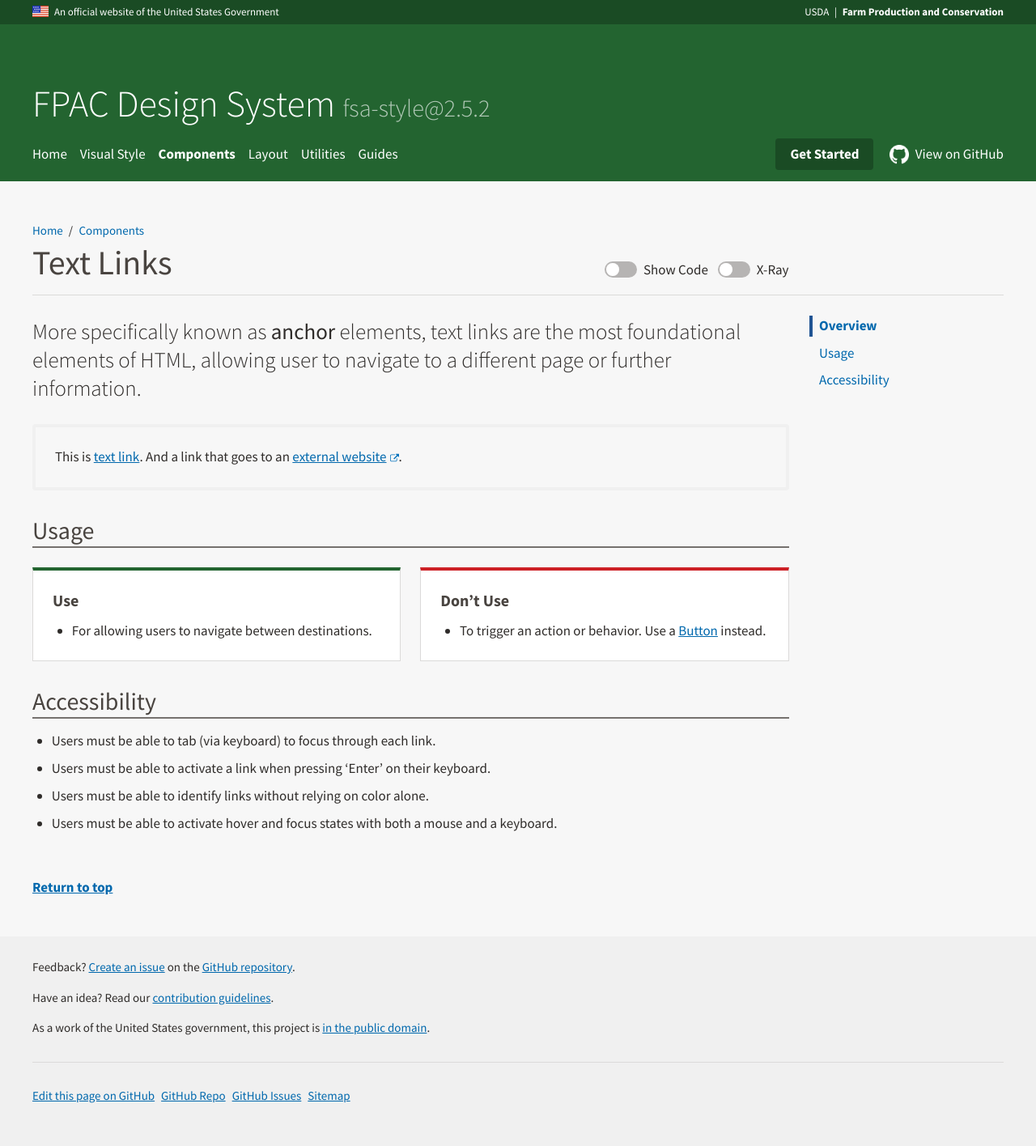
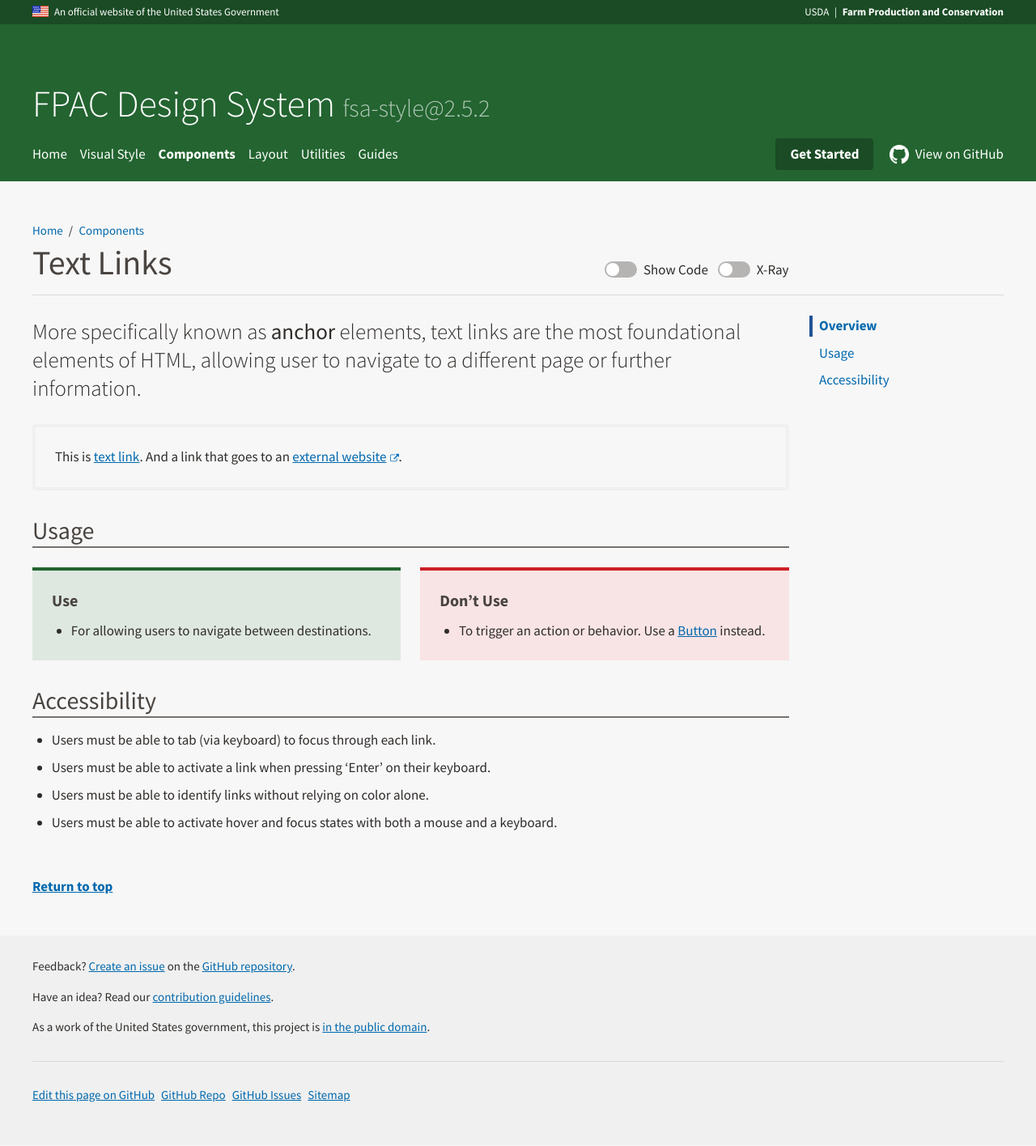
Before and after one commit to USDA-FSA/fsa-design-system, a Jekyll site: the page built from components/links/index.md, in a window 1280 px wide. Shown: the whole page at 81% size. Built offline with Jekyll 4.4.1, drawn with Linux system fonts in a browser that asks for light colours.

Commit message:
Updated Usage Do/Don't styles bg [amends #342]

```diff
--- a/_sass/components/_ds.usage.scss
+++ b/_sass/components/_ds.usage.scss
@@ -25,8 +25,7 @@
   &__item {
 
     & {
-      border: 1px solid $box-border-color;
-      border-top: $size-base solid;
+      border-top: $size-base solid $box-border-color;
       background-color: $box-bgcolor-default;
       padding: $box-padding;
       flex: 1;
@@ -35,10 +34,12 @@
 
     &--do {
       border-top-color: $color-fsa-primary;
+      background-color: $color-fsa-primary-100;
     }
 
     &--dont {
       border-top-color: $color-fsa-red;
+      background-color: $color-fsa-red-100;
       @include breakpoint(M) {
         margin-left: $size-medium;
       }
```
Also changed, not shown: css/fsa-design-system.css, css/fsa-design-system.min.css, 2 other files.
